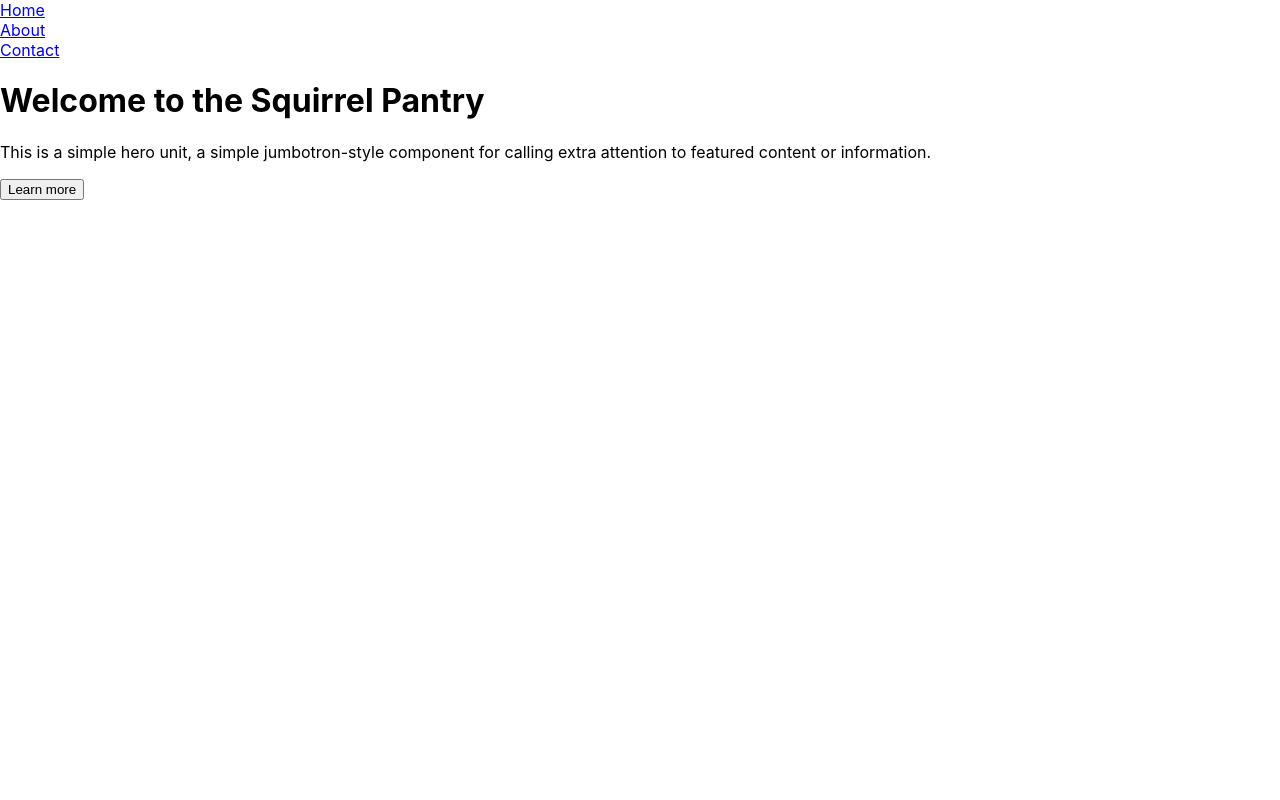
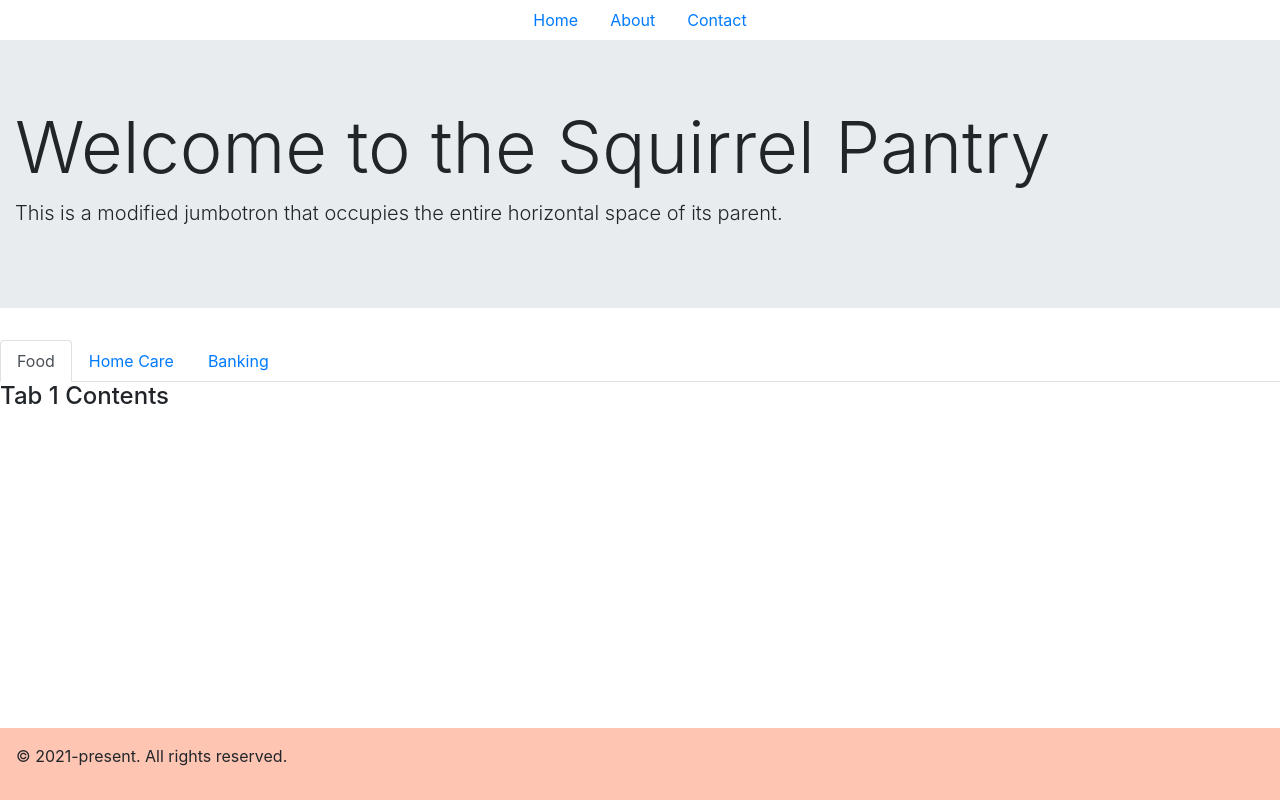
Before and after one commit to evanjelica/HackUTD-SquirrelPantry, a React (Create React App) app: page / in a window 1280 px wide. Built offline with nearby package versions, Linux system fonts and the light colour scheme.

Commit message:
Fixed styling and added Tabs

```diff
--- a/package.json
+++ b/package.json
@@ -11,6 +11,7 @@
     "react-bootstrap": "^1.5.0",
     "react-dom": "^17.0.1",
     "react-scripts": "4.0.3",
+    "reactstrap": "^8.9.0",
     "web-vitals": "^1.1.0"
   },
   "scripts": {
--- a/src/App.js
+++ b/src/App.js
@@ -1,13 +1,18 @@
 import logo from './logo.svg';
 import './App.css';
 import Navbar from './front/Components/Navbar';
-import About from './front/Components/About';
+import Welcome from './front/Components/Welcome';
+import Tabs from './front/Components/Tabs';
+import Footer from './front/Components/Footer';
+
 
 function App() {
   return (
     <div>
       <Navbar/>
-      <About/>
+      <Welcome/>
+      <Tabs/>
+      <Footer/>
 
     </div>
   );
--- a/src/front/Components/About.js
+++ /dev/null
@@ -1,23 +0,0 @@
-import React, {Container} from 'react';
-import Jumbotron from 'react-bootstrap/Jumbotron';
-import Button from 'react-bootstrap/Button'
-
-function About(){
-    return(
-        <div>
-            <Jumbotron>
-  <h1>Welcome to the Squirrel Pantry</h1>
-  <p>
-    This is a simple hero unit, a simple jumbotron-style component for calling
-    extra attention to featured content or information.
-  </p>
-  <p>
-    <Button variant="primary">Learn more</Button>
-  </p>
-</Jumbotron>
-        </div>
-
-    );
-}
-
-export default About;
--- /dev/null
+++ b/src/front/Components/Footer.js
@@ -0,0 +1,9 @@
+import React from "react";
+
+const Footer = () => (
+  <div className="footer" style={{alignItems: "center"}}>
+    <p>© 2021-present. All rights reserved.</p>
+  </div>
+);
+
+export default Footer;
--- a/src/front/Components/Navbar.js
+++ b/src/front/Components/Navbar.js
@@ -1,7 +1,7 @@
 import React from 'react';
 import Nav from 'react-bootstrap/Nav';
 
-function Navbar(){
+const Navbar = () =>{
     return(
         <div>
             <Nav className="justify-content-center" activeKey="/home">
--- /dev/null
+++ b/src/front/Components/Tabs.js
@@ -0,0 +1,88 @@
+import React, { useState } from 'react';
+import { TabContent, TabPane, Nav, NavItem, NavLink, Card, Button, CardTitle, CardText, Row, Col } from 'reactstrap';
+import classnames from 'classnames';
+
+const Tabs = (props) => {
+  const [activeTab, setActiveTab] = useState('1');
+
+  const toggle = tab => {
+    if(activeTab !== tab) setActiveTab(tab);
+  }
+
+  return (
+    <div>
+      <Nav tabs>
+        <NavItem>
+          <NavLink
+            className={classnames({ active: activeTab === '1' })}
+            onClick={() => { toggle('1'); }}
+          >
+            Food
+          </NavLink>
+        </NavItem>
+
+        <NavItem>
+          <NavLink
+            className={classnames({ active: activeTab === '2' })}
+            onClick={() => { toggle('2'); }}
+          >
+            Home Care
+          </NavLink>
+        </NavItem>
+
+
+        <NavItem>
+          <NavLink
+            className={classnames({ active: activeTab === '3' })}
+            onClick={() => { toggle('3'); }}
+          >
+            Banking
+          </NavLink>
+        </NavItem>
+      </Nav>
+
+
+      <TabContent activeTab={activeTab}>
+
+        <TabPane tabId="1">
+          <Row>
+            <Col sm="12">
+              <h4>Tab 1 Contents</h4>
+            </Col>
+          </Row>
+        </TabPane>
+
+        <TabPane tabId="2">
+          <Row>
+            <Col sm="12">
+              <h4>Tab 2 Contents</h4>
+            </Col>
+          </Row>
+        </TabPane>
+
+        <TabPane tabId="3">
+          <Row>
+            <Col sm="6">
+              <Card body>
+                <CardTitle>Special Title Treatment</CardTitle>
+                <CardText>With supporting text below as a natural lead-in to additional content.</CardText>
+                <Button>Go somewhere</Button>
+              </Card>
+            </Col>
+            <Col sm="6">
+              <Card body>
+                <CardTitle>Special Title Treatment</CardTitle>
+                <CardText>With supporting text below as a natural lead-in to additional content.</CardText>
+                <Button>Go somewhere</Button>
+              </Card>
+            </Col>
+          </Row>
+        </TabPane>
+
+
+      </TabContent>
+    </div>
+  );
+}
+
+export default Tabs;
--- /dev/null
+++ b/src/front/Components/Welcome.js
@@ -0,0 +1,18 @@
+import React from 'react';
+import { Jumbotron, Container } from 'reactstrap';
+
+
+const Welcome = (props) => {
+    return (
+      <div>
+        <Jumbotron fluid>
+          <Container fluid>
+            <h1 className="display-3">Welcome to the Squirrel Pantry</h1>
+            <p className="lead">This is a modified jumbotron that occupies the entire horizontal space of its parent.</p>
+          </Container>
+        </Jumbotron>
+      </div>
+    );
+  };
+
+export default Welcome;
--- a/src/index.css
+++ b/src/index.css
@@ -11,3 +11,14 @@ code {
   font-family: source-code-pro, Menlo, Monaco, Consolas, 'Courier New',
     monospace;
 }
+
+.footer{
+  margin-top: 1rem;
+  align-content: center;
+  padding: 1rem;
+  background-color: rgb(255, 197, 179);
+  position: fixed;
+  bottom: 0;
+  left: 0;
+  width: 100%;
+}
--- a/src/index.js
+++ b/src/index.js
@@ -3,6 +3,8 @@ import ReactDOM from 'react-dom';
 import './index.css';
 import App from './App';
 import reportWebVitals from './reportWebVitals';
+import 'bootstrap/dist/css/bootstrap.min.css';
+
 
 ReactDOM.render(
   <React.StrictMode>
```
Also changed, not shown: 1 other file (tests, documents, lock files or other folders).
